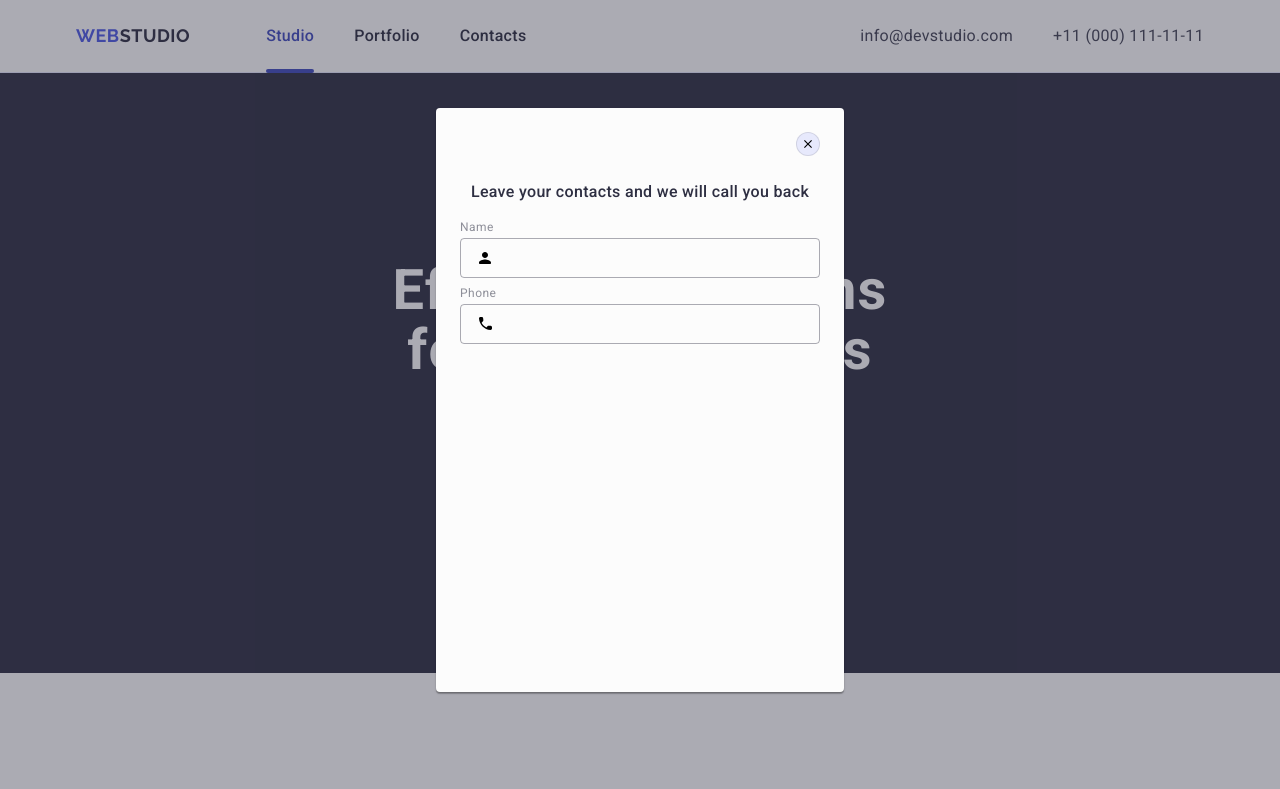
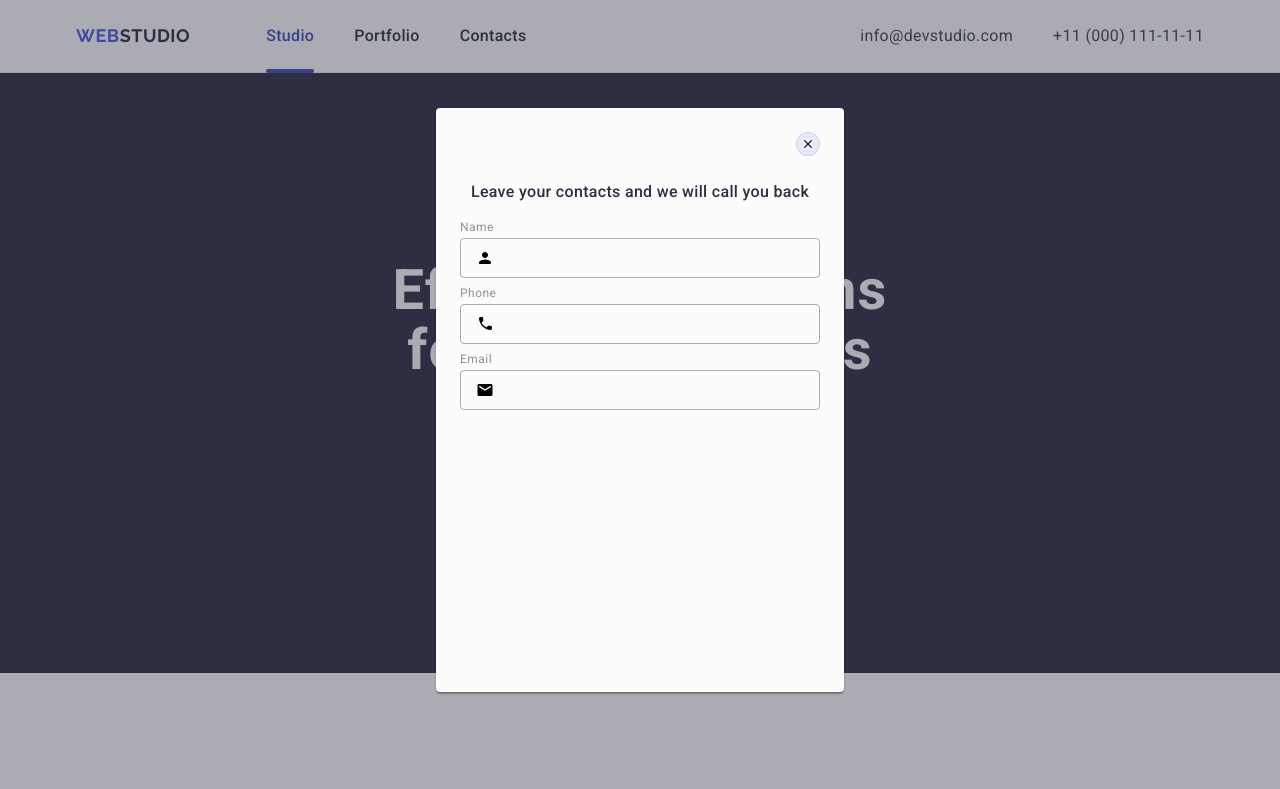
Before and after one commit to code-fandd/goit-markup-hw-05, a plain HTML site: page index.html in a window 1280 px wide. Shown: the top 789 px of the page. Drawn offline with nearby package versions, Linux system fonts and the light colour scheme; a script that the page names is missing.

Commit message:
08100701

```diff
--- a/index.html
+++ b/index.html
@@ -522,7 +522,23 @@
               </svg>
             </div>
           </div>
-          <!-- end 1 element form-->
+          <!-- end 2 element form-->
+          <!-- begin 3 element form-->
+          <div class="user-m-form">
+            <label for="user-email-in" class="user-name-l">Email</label>
+            <div class="user-form-in">
+              <input
+                id="user-email-in"
+                type="email"
+                name="user-email"
+                class="user-name-class"
+              />
+              <svg width="18" height="24" class="icon-person">
+                <use href="./images/icons.svg#icon-email-black-18dp-1"></use>
+              </svg>
+            </div>
+          </div>
+          <!-- end 3 element form-->
         </form>
       </div>
     </div>
```
